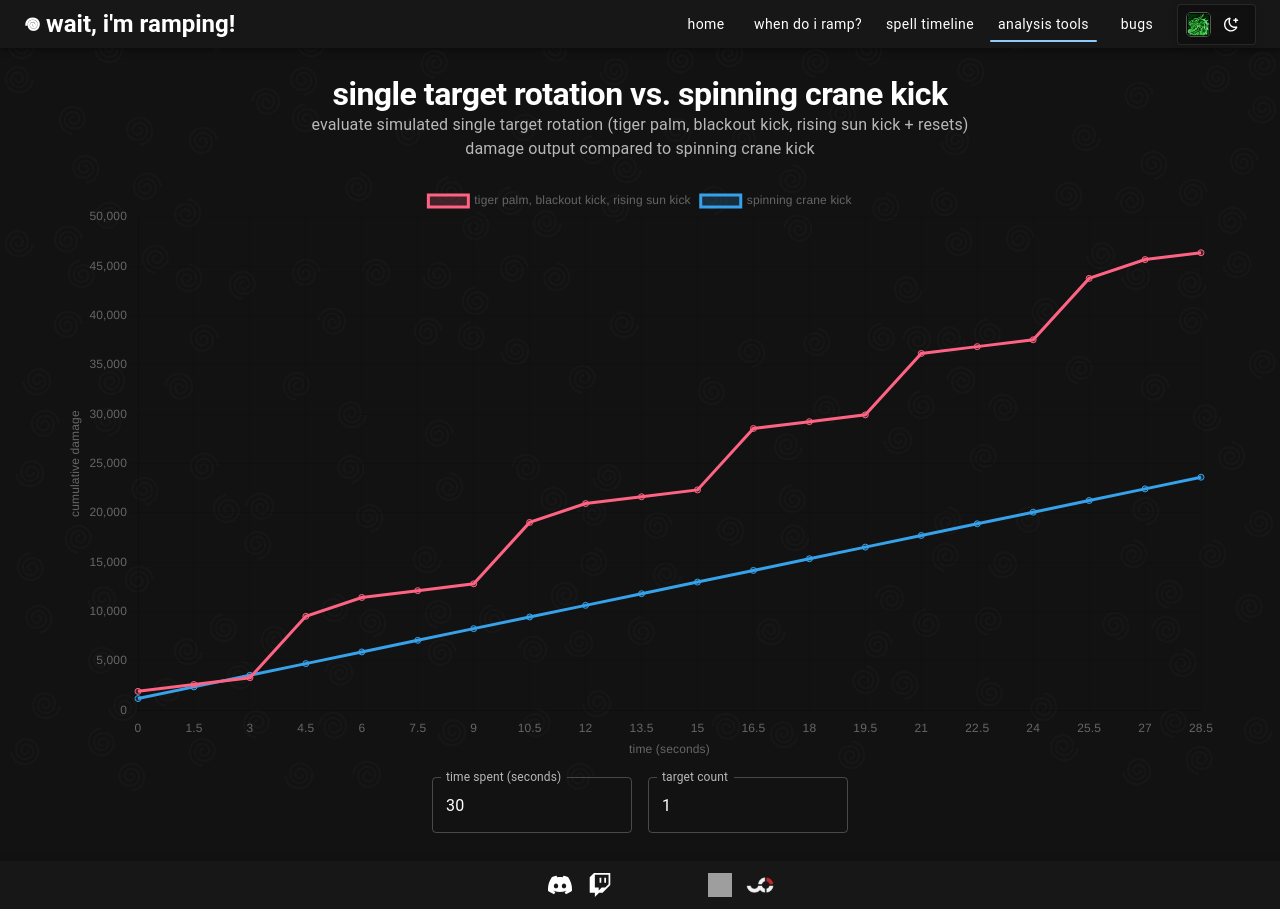
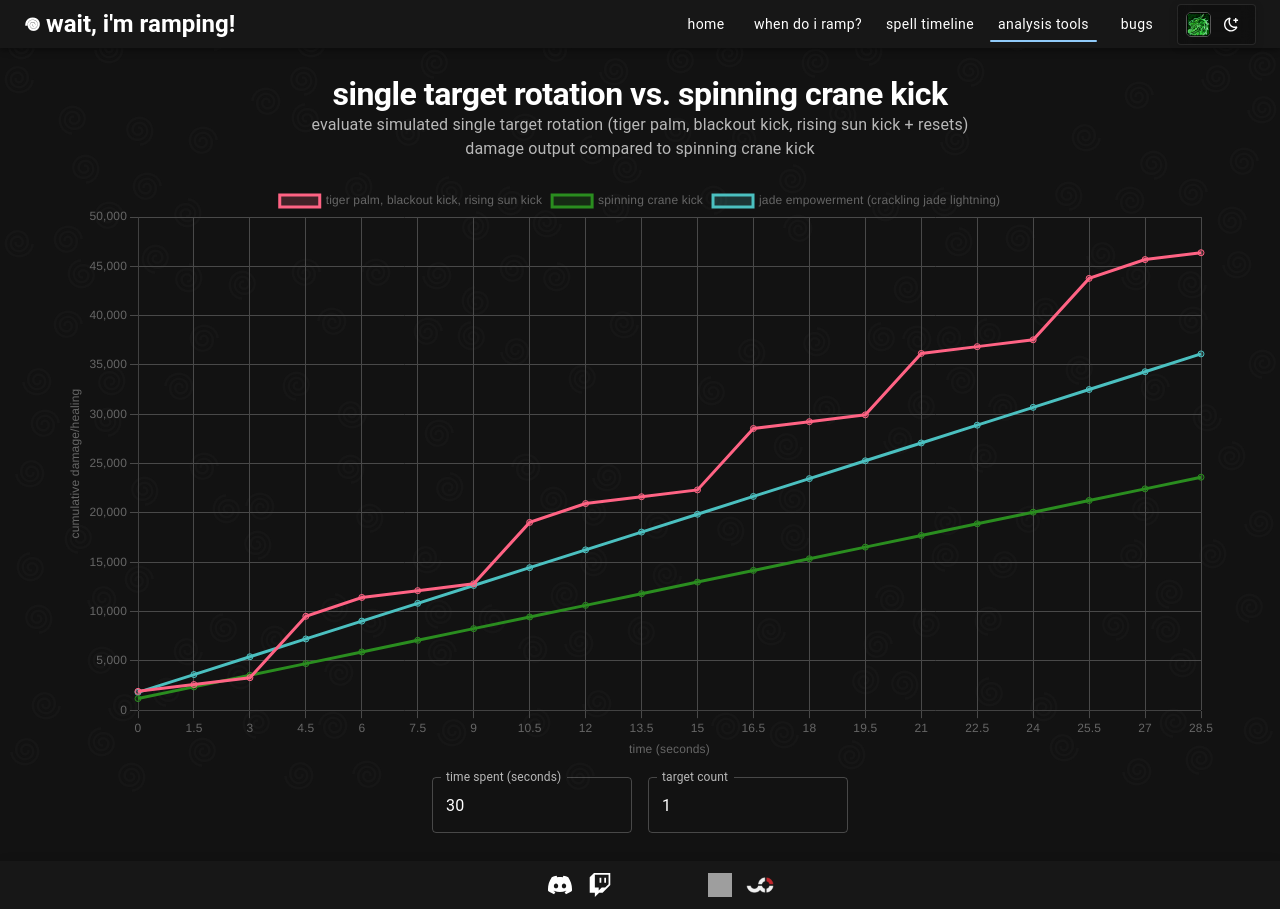
Before and after one commit to lolswirl/wait-im-ramping, a Next.js app: page /analysis/st-spinning in a window 1280 px wide. Built offline with nearby package versions, Linux system fonts and the light colour scheme; grey boxes are pictures that could not be loaded; some icons are missing; what @mui/material-nextjs would draw is missing.

Commit message:
add JE as a metric

```diff
--- a/app/analysis/st-spinning/STVsSpinning.tsx
+++ b/app/analysis/st-spinning/STVsSpinning.tsx
@@ -2,12 +2,14 @@
 import React, { useState, useEffect, useCallback } from "react";
 import { Line } from "react-chartjs-2";
 import { Chart as ChartJS, CategoryScale, LinearScale, PointElement, LineElement, Title, Tooltip, Legend } from "chart.js";
-import { Box, Container, TextField } from "@mui/material";
+import { Box, Container, TextField, useTheme } from "@mui/material";
 
 import PageHeader from "@components/PageHeader/PageHeader";
 
 import { GCD } from "@data/spells/spell";
 import SPELLS from "@data/spells";
+import TALENTS from "@data/specs/monk/mistweaver/talents";
+import { CLASSES } from "@data/class";
 
 import { GetTitle } from "@util/stringManipulation";
 
@@ -17,15 +19,28 @@ type DamagePoint = { time: number; damage: number };
 type DamageData = {
   rotationDamage: DamagePoint[];
   spinningCraneKick: DamagePoint[];
+  jadeEmpowerment: DamagePoint[];
 };
 
 const STVsSpinning: React.FC<{ title: string; description: string }> = ({ title, description }) => {
+  const theme = useTheme();
   const [timeSpent, setTimeSpent] = useState(30);
   const [targetCount, setTargetCount] = useState(1);
   const [damageData, setDamageData] = useState<DamageData>({
     rotationDamage: [],
-    spinningCraneKick: []
+    spinningCraneKick: [],
+    jadeEmpowerment: []
   });
+
+  const mistweaver = CLASSES.MONK.SPECS.MISTWEAVER;
+  const intellect = mistweaver.intellect;
+
+  const cjl = SPELLS.CRACKLING_JADE_LIGHTNING;
+  const cracklingJadeLightningDamage = cjl.value.damage;
+
+  const jadeEmpowerment = TALENTS.JADE_EMPOWERMENT;
+  const jadeEmpowermentIncrease = jadeEmpowerment.custom.spellpowerIncrease;
+  const jadeEmpowermentChain = jadeEmpowerment.custom.chainVal;
 
   const simulateRotations = useCallback((totalTime: number) => {
     let currentTime = 0;
@@ -143,14 +158,47 @@ const STVsSpinning: React.FC<{ title: string; description: string }> = ({ title,
     return craneKickDamage;
   }, [targetCount]);
 
+  const simulateJadeEmpowerment = useCallback((totalTime: number) => {
+    let currentTime = 0;
+    let cumulativeDamage = 0;
+    const jadeEmpowermentData: DamagePoint[] = [];
+
+    const channelDuration = cjl.castTime;
+    const tickInterval = 1.5;
+    const ticksPerChannel = channelDuration / tickInterval;
+
+    while (currentTime < totalTime) {
+      for (let tick = 0; tick < ticksPerChannel && currentTime < totalTime; tick++) {
+        const effectiveTargets = Math.min(targetCount, 5);
+
+        const baseDamageWithIncrease = cracklingJadeLightningDamage * (1 + jadeEmpowerment.custom?.spellpowerIncrease / 100);
+
+        let totalDamage = baseDamageWithIncrease;
+        if (effectiveTargets > 1) {
+          totalDamage += baseDamageWithIncrease * jadeEmpowermentChain * (effectiveTargets - 1); // Additional targets at 25%
+        }
+
+        const damagePerTick = totalDamage / ticksPerChannel;
+
+        cumulativeDamage += damagePerTick;
+        jadeEmpowermentData.push({ time: currentTime, damage: cumulativeDamage });
+        currentTime += tickInterval;
+      }
+    }
+
+    return jadeEmpowermentData;
+  }, [targetCount, cracklingJadeLightningDamage, cjl.castTime]);
+
   useEffect(() => {
     const rotations = simulateRotations(timeSpent);
     const spinningCraneKickData = simulateSpinningCraneKick(timeSpent);
+    const jadeEmpowermentData = simulateJadeEmpowerment(timeSpent);
     setDamageData({
       rotationDamage: rotations,
       spinningCraneKick: spinningCraneKickData,
+      jadeEmpowerment: jadeEmpowermentData,
     });
-  }, [timeSpent, targetCount, simulateRotations, simulateSpinningCraneKick]);
+  }, [timeSpent, targetCount, simulateRotations, simulateSpinningCraneKick, simulateJadeEmpowerment]);
 
   const handleTimeChange = (e: React.ChangeEvent<HTMLInputElement>) => {
     setTimeSpent(Number(e.target.value));
@@ -166,16 +214,31 @@ const STVsSpinning: React.FC<{ title: string; description: string }> = ({ title,
       tooltip: { mode: "index" as const, intersect: false },
     },
     scales: {
-      x: { title: { display: true, text: GetTitle("Time (Seconds)") }, ticks: { autoSkip: true } },
-      y: { title: { display: true, text: GetTitle("Cumulative Damage") }, beginAtZero: true },
+      x: {
+        title: { display: true, text: GetTitle("Time (Seconds)") },
+        ticks: { autoSkip: true },
+        grid: {
+          color: theme.custom.chart.gridColor,
+        },
+      },
+      y: {
+        title: { display: true, text: GetTitle("Cumulative Damage/Healing") },
+        beginAtZero: true,
+        grid: {
+          color: theme.custom.chart.gridColor,
+        },
+      },
     },
   };
+
+  console.log(damageData);
 
   const chartData = {
     labels: [
       ...new Set([
         ...damageData.rotationDamage.map(item => item.time),
         ...damageData.spinningCraneKick.map(item => item.time),
+        ...damageData.jadeEmpowerment.map(item => item.time),
       ])
     ],
     datasets: [
@@ -189,8 +252,15 @@ const STVsSpinning: React.FC<{ title: string; description: string }> = ({ title,
       {
         label: GetTitle("Spinning Crane Kick"),
         data: damageData.spinningCraneKick.map(item => item.damage),
-        borderColor: "rgba(54, 162, 235, 1)",
-        backgroundColor: "rgba(54, 162, 235, 0.2)",
+        borderColor: "rgba(42, 141, 31, 1)",
+        backgroundColor: "rgba(42, 141, 31, 0.2)",
+        fill: false,
+      },
+      {
+        label: GetTitle("Jade Empowerment (Crackling Jade Lightning)"),
+        data: damageData.jadeEmpowerment.map(item => item.damage),
+        borderColor: "rgba(75, 192, 192, 1)",
+        backgroundColor: "rgba(75, 192, 192, 0.2)",
         fill: false,
       }
     ]
```
